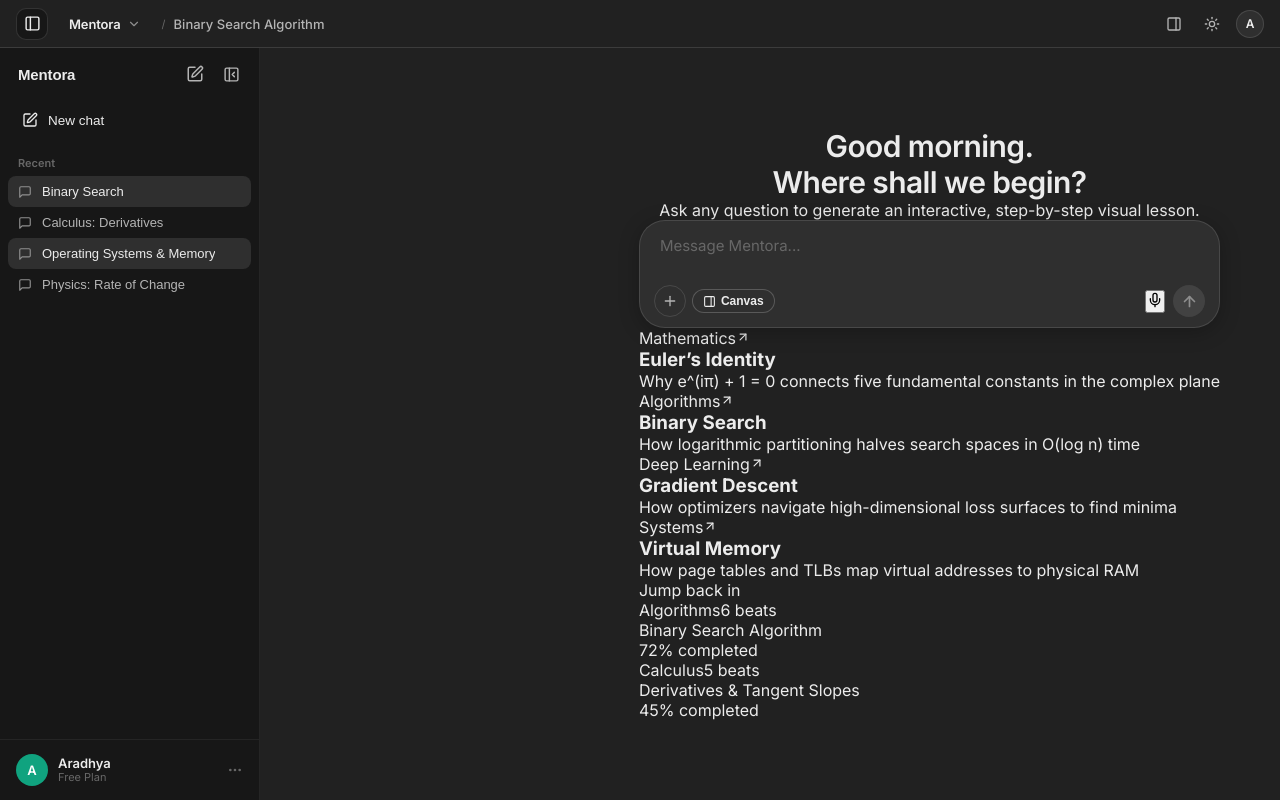
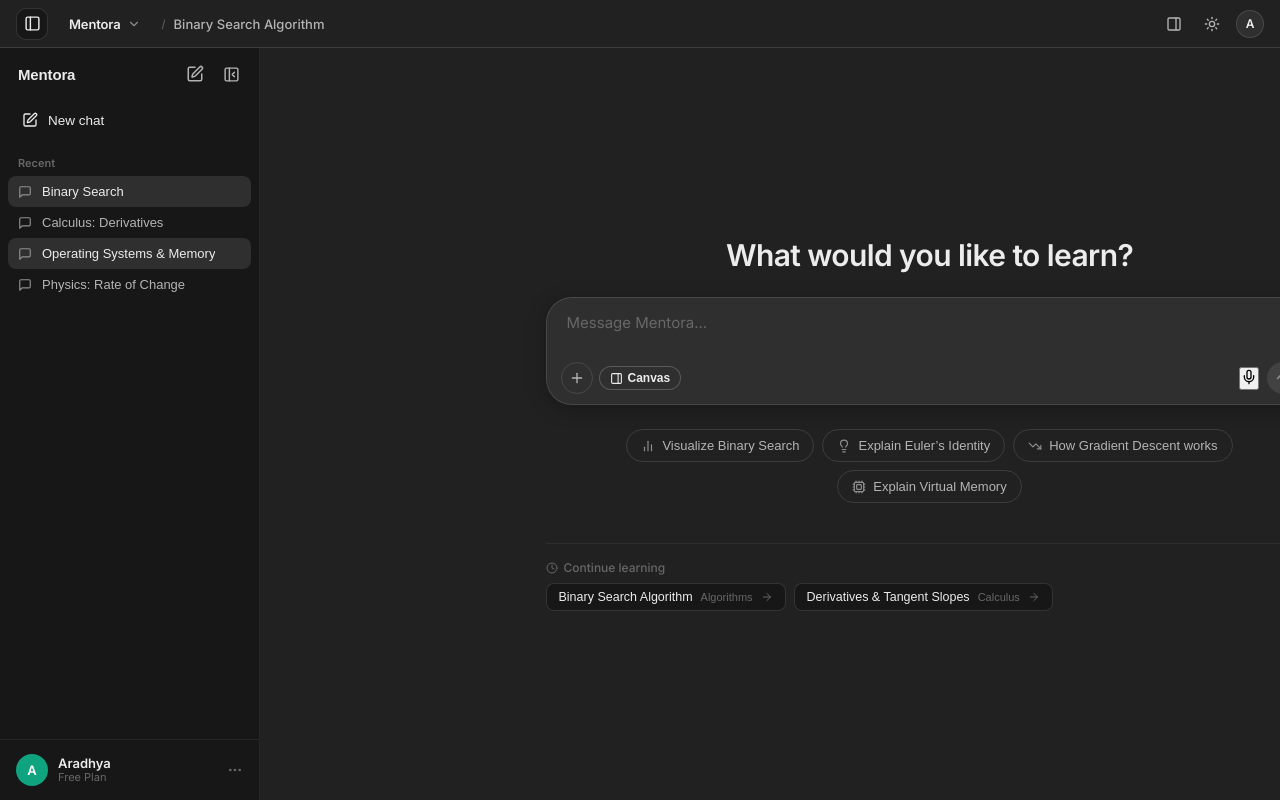
Before and after one commit to aradhyags7/Mentora, a Next.js app: page / in a window 1280 px wide. Built offline with nearby package versions, Linux system fonts and the light colour scheme.

Commit message:
feat(dashboard): overhaul HomeDashboard with centered prompt hero and suggestion pills

```diff
--- a/src/app/page.tsx
+++ b/src/app/page.tsx
@@ -7,9 +7,7 @@ import { RightContextPanel } from '../components/layout/RightContextPanel';
 import { HomeDashboard } from '../components/dashboard/HomeDashboard';
 import { ChatContainer, ChatMessage } from '../components/chat/ChatContainer';
 import { FullscreenLessonModal } from '../components/dashboard/FullscreenLessonModal';
-import { ApiKeyModal } from '../components/chat/ApiKeyModal';
 import { ArtifactRegistry, RegisteredArtifact } from '../lib/artifacts/registry';
-import { AiProvider } from '../types/ai';
 import { KineticTimeline } from '../types/kinetic';
 import '../styles/globals.css';
 import '../styles/player.css';
@@ -37,12 +35,6 @@ export default function MentoraAppPage() {
   const [rightPanelOpen, setRightPanelOpen] = useState(false);
   const [activeNav, setActiveNav] = useState('home');
   const [activeView, setActiveView] = useState<'home' | 'conversation'>('home');
-
-  // AI & API Key state
-  const [provider, setProvider] = useState<AiProvider>('gemini');
-  const [geminiKey, setGeminiKey] = useState<string>('');
-  const [openaiKey, setOpenaiKey] = useState<string>('');
-  const [isSettingsOpen, setIsSettingsOpen] = useState(false);
   const [isLoading, setIsLoading] = useState(false);
 
   // Voice mode state
@@ -66,8 +58,6 @@ export default function MentoraAppPage() {
 
   // Conversation Messages
   const [messages, setMessages] = useState<ChatMessage[]>([]);
-
-  const activeKey = provider === 'gemini' ? (geminiKey || 'configured') : openaiKey;
 
   // Handle starting a new lesson
   const handleNewLesson = () => {
@@ -97,7 +87,7 @@ export default function MentoraAppPage() {
   };
 
   // Handle sending a conversational message
-  const handleSendMessage = async (userPrompt: string, teachMeMode: boolean) => {
+  const handleSendMessage = async (userPrompt: string, teachMeMode: boolean, lens?: string) => {
     const query = userPrompt.trim();
     if (!query || isLoading) return;
 
@@ -118,24 +108,26 @@ export default function MentoraAppPage() {
       setActiveArtifact(matchedArtifact);
     }
 
+    const lensInstructions: Record<string, string> = {
+      visual: 'Synthesize interactive visual diagrams, spatial animations, and visual proofs directly on the whiteboard canvas.',
+      first_principles: 'Teach strictly from first principles and foundational axioms, deriving mathematical invariants step-by-step.',
+      socratic: 'Use Socratic dialogue: do not simply lecture; guide me step-by-step by checking intuition and asking targeted questions.',
+      intuition: 'Focus on visceral geometric intuition and real-world physical analogies before introducing equations.',
+    };
+
+    const pedagogicalContext = lens && lensInstructions[lens]
+      ? lensInstructions[lens]
+      : (teachMeMode ? 'Teach me conceptually from first principles rather than simply giving the answer.' : undefined);
+
     try {
-      const headers: Record<string, string> = {
-        'Content-Type': 'application/json',
-        'x-provider': provider,
-      };
-
-      if (activeKey) {
-        headers['x-api-key'] = activeKey;
-      }
-
       const res = await fetch('/api/explain', {
         method: 'POST',
-        headers,
+        headers: {
+          'Content-Type': 'application/json',
+        },
         body: JSON.stringify({
           concept: query,
-          userContext: teachMeMode ? 'Teach me conceptually from first principles rather than simply giving the answer.' : undefined,
-          provider,
-          apiKey: activeKey || undefined,
+          userContext: pedagogicalContext,
         }),
       });
 
@@ -160,7 +152,7 @@ export default function MentoraAppPage() {
               id: `a_${Date.now()}`,
               role: 'assistant',
               content: 'Could not generate visual timeline for this concept.',
-              error: data.error || 'Request failed. Click the Connect Key button above to add your Gemini or OpenAI API key.',
+              error: data.error || 'Unable to synthesize visual explanation. Please try again.',
             },
           ]);
         }
@@ -217,9 +209,6 @@ export default function MentoraAppPage() {
         onToggleTheme={() => setTheme(prev => prev === 'light' ? 'dark' : 'light')}
         activeTopic={activeArtifact?.title}
         hasActiveArtifact={hasActiveArtifact}
-        onOpenSettings={() => setIsSettingsOpen(true)}
-        activeProvider={provider}
-        hasKeyConfigured={Boolean(activeKey)}
         onExpandFullscreen={() => {
           const lastWithTimeline = [...messages].reverse().find(m => m.timeline);
           if (lastWithTimeline?.timeline) {
@@ -245,7 +234,6 @@ export default function MentoraAppPage() {
           activeLessonId={activeArtifact?.semanticKey}
           onSelectLesson={handleSelectLesson}
           onNewLesson={handleNewLesson}
-          onOpenSettings={() => setIsSettingsOpen(true)}
         />
 
         {/* Center Main Stage */}
@@ -287,20 +275,6 @@ export default function MentoraAppPage() {
         timeline={fullscreenTimeline}
         onClose={() => setFullscreenTimeline(null)}
       />
-
-      {/* Ephemeral Per-Session API Key Modal */}
-      <ApiKeyModal
-        isOpen={isSettingsOpen}
-        onClose={() => setIsSettingsOpen(false)}
-        activeProvider={provider}
-        geminiKey={geminiKey}
-        openaiKey={openaiKey}
-        onSaveKeys={(p, g, o) => {
-          setProvider(p);
-          setGeminiKey(g);
-          setOpenaiKey(o);
-        }}
-      />
     </div>
   );
 }
--- a/src/components/dashboard/HomeDashboard.tsx
+++ b/src/components/dashboard/HomeDashboard.tsx
@@ -1,8 +1,15 @@
 'use client';
 
-import React, { useMemo } from 'react';
+import React from 'react';
 import { MessageComposer } from '../composer/MessageComposer';
-import { ArrowUpRight } from 'lucide-react';
+import {
+  Lightbulb,
+  BarChart2,
+  TrendingDown,
+  Cpu,
+  ArrowRight,
+  Clock
+} from 'lucide-react';
 
 interface Props {
   onSendMessage: (text: string, teachMeMode: boolean) => void;
@@ -21,73 +28,60 @@ export const HomeDashboard: React.FC<Props> = ({
   onSelectPrompt,
   onSelectContinueLesson,
 }) => {
-  // Dynamic time-of-day greeting (morning / afternoon / evening)
-  const timeOfDay = useMemo(() => {
-    const hour = new Date().getHours();
-    if (hour < 12) return 'morning';
-    if (hour < 18) return 'afternoon';
-    return 'evening';
-  }, []);
-
-  const starterPrompts = [
+  // ChatGPT-style clean suggestion prompt pills
+  const promptSuggestions = [
     {
-      title: 'Euler’s Identity',
-      description: 'Why e^(iπ) + 1 = 0 connects five fundamental constants in the complex plane',
-      domain: 'Mathematics',
-      prompt: 'Explain Euler\'s Identity visually and why rotation in the complex plane causes e^(i*pi) = -1',
-    },
-    {
-      title: 'Binary Search',
-      description: 'How logarithmic partitioning halves search spaces in O(log n) time',
-      domain: 'Algorithms',
+      id: 'binary_search',
+      icon: BarChart2,
+      label: 'Visualize Binary Search',
       prompt: 'Teach me Binary Search visually from first principles',
     },
     {
-      title: 'Gradient Descent',
-      description: 'How optimizers navigate high-dimensional loss surfaces to find minima',
-      domain: 'Deep Learning',
+      id: 'euler',
+      icon: Lightbulb,
+      label: 'Explain Euler’s Identity',
+      prompt: 'Explain Euler\'s Identity visually and why e^(i*pi) = -1',
+    },
+    {
+      id: 'gradient_descent',
+      icon: TrendingDown,
+      label: 'How Gradient Descent works',
       prompt: 'Explain Gradient Descent and learning rate with a visual loss curve',
     },
     {
-      title: 'Virtual Memory',
-      description: 'How page tables and TLBs map virtual addresses to physical RAM',
-      domain: 'Systems',
+      id: 'virtual_memory',
+      icon: Cpu,
+      label: 'Explain Virtual Memory',
       prompt: 'Explain Virtual Memory and page tables visually',
     },
   ];
 
-  const continueItems = [
+  const recentLessons = [
     {
       key: 'cs.binary_search',
+      title: 'Binary Search Algorithm',
       domain: 'Algorithms',
-      title: 'Binary Search Algorithm',
-      progress: '72% completed',
-      beats: '6 beats',
+      time: 'Recent',
     },
     {
       key: 'math.derivative',
+      title: 'Derivatives & Tangent Slopes',
       domain: 'Calculus',
-      title: 'Derivatives & Tangent Slopes',
-      progress: '45% completed',
-      beats: '5 beats',
+      time: 'Yesterday',
     },
   ];
 
   return (
     <div className="home-dashboard-scroll">
-      <div className="home-dashboard-content">
-        {/* Top Centered Hero Greeting (Claude / OpenAI Editorial Style) */}
+      <div className="home-dashboard-center-wrapper">
+        {/* ChatGPT Style Clean Heading */}
         <div className="home-greeting-section">
           <h1 className="home-greeting-heading">
-            Good {timeOfDay}.<br />
-            <span className="home-greeting-subheading">Where shall we begin?</span>
+            What would you like to learn?
           </h1>
-          <p className="home-greeting-tagline">
-            Ask any question to generate an interactive, step-by-step visual lesson.
-          </p>
         </div>
 
-        {/* Primary Conversational Message Composer */}
+        {/* Primary ChatGPT Input Capsule */}
         <MessageComposer
           onSendMessage={onSendMessage}
           isLoading={isLoading}
@@ -95,56 +89,47 @@ export const HomeDashboard: React.FC<Props> = ({
           onToggleVoice={onToggleVoice}
         />
 
-        {/* Curated Editorial Starter Prompt Cards */}
-        <div className="starter-prompts-section">
-          <div className="starter-prompts-grid">
-            {starterPrompts.map((item, idx) => (
-              <div
-                key={idx}
-                className="starter-prompt-card"
+        {/* ChatGPT Style Suggestion Action Pills */}
+        <div className="chatgpt-suggestions-wrapper">
+          {promptSuggestions.map(item => {
+            const Icon = item.icon;
+            return (
+              <button
+                key={item.id}
+                type="button"
+                className="chatgpt-suggestion-pill"
                 onClick={() => onSelectPrompt(item.prompt)}
               >
-                <div className="starter-card-header">
-                  <span className="starter-card-domain">{item.domain}</span>
-                  <ArrowUpRight size={14} className="starter-card-arrow" />
-                </div>
-                <h3 className="starter-card-title">{item.title}</h3>
-                <p className="starter-card-desc">{item.description}</p>
-              </div>
-            ))}
-          </div>
+                <Icon size={14} className="suggestion-pill-icon" />
+                <span>{item.label}</span>
+              </button>
+            );
+          })}
         </div>
 
-        {/* Continue Learning Section */}
-        <div className="home-secondary-section">
-          <div className="home-section-header">
-            <span className="home-section-title">Jump back in</span>
+        {/* Subtle Jump Back In */}
+        {recentLessons.length > 0 && (
+          <div className="home-recents-compact">
+            <div className="recents-compact-label">
+              <Clock size={12} />
+              <span>Continue learning</span>
+            </div>
+            <div className="recents-compact-list">
+              {recentLessons.map(lesson => (
+                <button
+                  key={lesson.key}
+                  type="button"
+                  className="recent-compact-chip"
+                  onClick={() => onSelectContinueLesson(lesson.key)}
+                >
+                  <span className="recent-chip-title">{lesson.title}</span>
+                  <span className="recent-chip-domain">{lesson.domain}</span>
+                  <ArrowRight size={12} className="recent-chip-arrow" />
+                </button>
+              ))}
+            </div>
           </div>
-          <div className="continue-learning-grid">
-            {continueItems.map(item => (
-              <div
-                key={item.title}
-                className="continue-card"
-                onClick={() => onSelectContinueLesson(item.key)}
-              >
-                <div className="continue-card-top">
-                  <span className="continue-card-domain">{item.domain}</span>
-                  <span className="continue-card-beats">{item.beats}</span>
-                </div>
-                <div className="continue-card-title">{item.title}</div>
-                <div className="continue-card-footer">
-                  <div className="continue-progress-track">
-                    <div
-                      className="continue-progress-fill"
-                      style={{ width: item.progress.includes('72') ? '72%' : '45%' }}
-                    />
-                  </div>
-                  <span className="continue-card-progress">{item.progress}</span>
-                </div>
-              </div>
-            ))}
-          </div>
-        </div>
+        )}
       </div>
     </div>
   );
```
